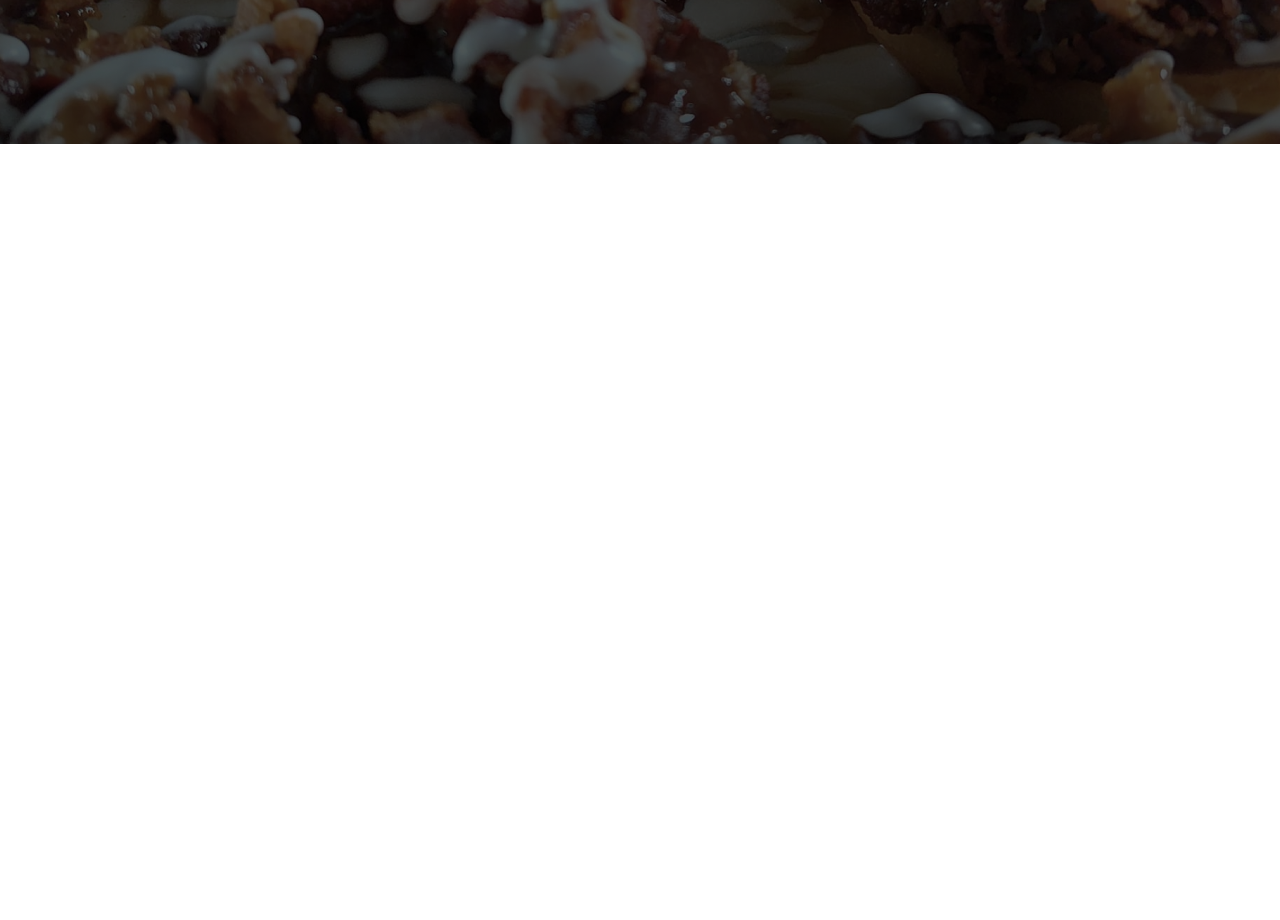
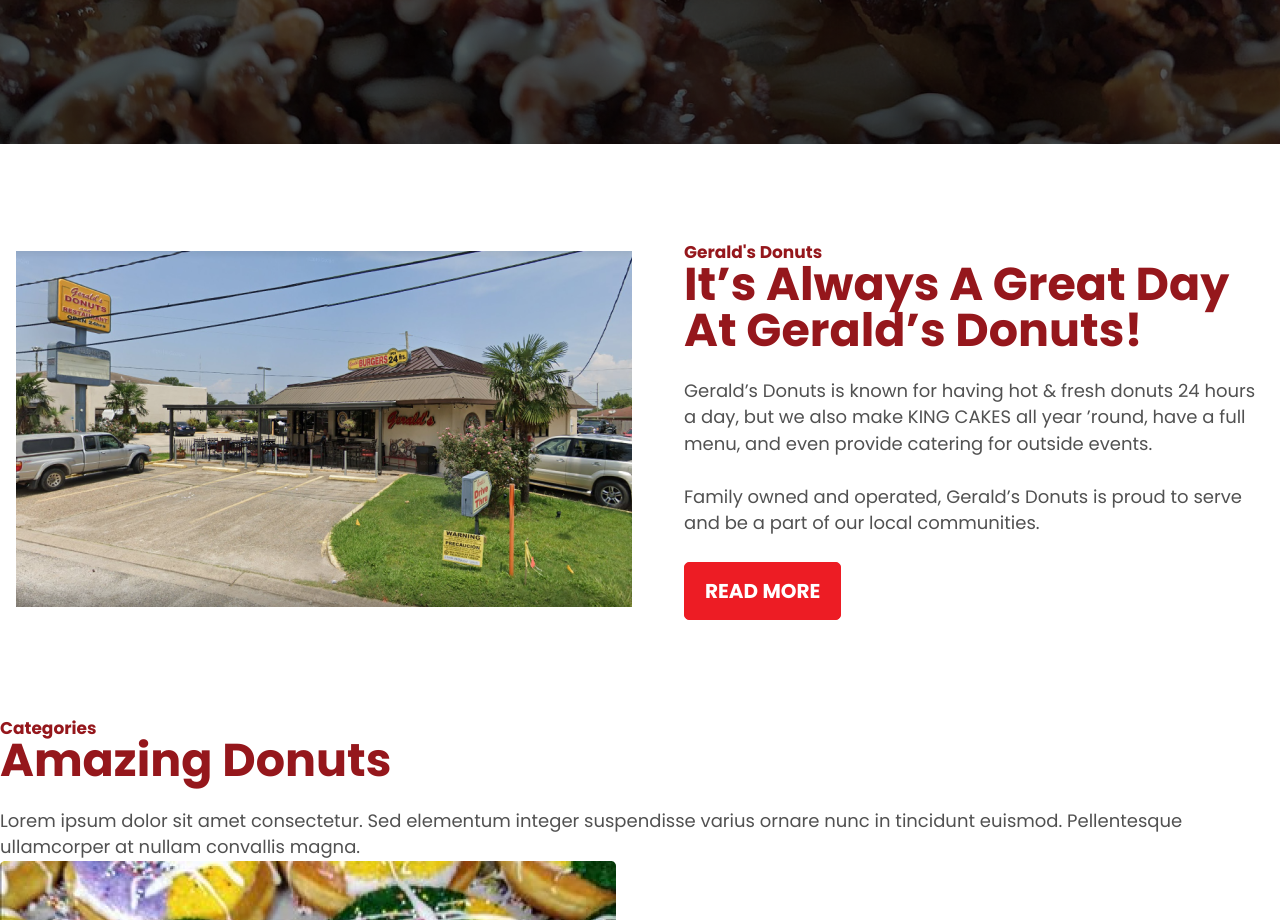
Before and after one commit to ArdsGold/Thoughnuts2, a plain HTML site: page index.html in a window 1280 px wide. Shown: the part 500-1420 px from the top of the page. Before the commit the page ends 800 px from the top, so only its background shows below. Drawn offline with Linux system fonts and the light colour scheme.

Commit message:
Commit message

```diff
--- /dev/null
+++ b/db-image-with-text.css
@@ -0,0 +1,26 @@
+.db-image-with-text {
+    max-width: 1248px;
+    height: auto;
+    display: flex;
+    margin: 100px auto;
+    align-items: center;
+    gap: 52px;
+}
+
+.db-image-with-text-words{
+    max-width: 580px;
+}
+
+.db-image-with-text-words .db-text--gray,.h2{
+    padding-bottom: 25px;
+}
+
+@media only screen and (max-width: 1200px){
+
+    .db-image-with-text{
+        flex-direction: column;
+    }
+    .db-image-with-text{
+        width: 90%;
+    }
+}
--- /dev/null
+++ b/db-multigrid-collection.css
@@ -0,0 +1,3 @@
+.db-multigrid-collection{
+
+}
--- a/index.html
+++ b/index.html
@@ -6,16 +6,56 @@
     <title>Disnuts</title>
     <link rel="stylesheet" href="style.css">
     <link rel="stylesheet" href="db-hero-banner.css">
+    <link rel="stylesheet" href="db-image-with-text.css">
+    <link rel="stylesheet" href="db-multigrid-collection.css">
 </head>
 <body>
     <div class="db-container db-container--fwidth">
         <div class="db-hero-banner">
             <div class="db-hero-banner-inner">
-                <h1 class="h1 db-heading-1">Donuts are always made <span class="fresh">fresh</span> daily!</h1>
-                <p class="db-text">Grab a delicious donut with your coffee on the way to work… Or grab a dozen for your office!</p>
+                <h1 class="h1 db-heading-1">DONUTS ARE ALWAYS MADE <span class="fresh">FRESH</span> DAILY!</h1>
+                <p class="db-text">Grab a delicious donut with your coffee on the way to work… <br>Or grab a dozen for your office!</p>
                 <button class="db-cta-button">Buy now</button>
             </div>
         </div>
     </div>
+
+    <div class="db-container db-container--fwidth">
+        <div class="db-image-with-text">
+            <div class="db-image-with-text-image">
+                <img src="assets/images/franchise.png" alt="" class="db-image">
+            </div>
+            <div class="db-image-with-text-words">
+                <h5 class="h5 db-heading-5">Gerald's donuts</h5>
+                <h2 class="h2 db-heading-2">It’s always a great day at Gerald’s Donuts!</h2>
+                <p class="db-text db-text--gray">Gerald’s Donuts is known for having hot & fresh donuts 24 hours a day, but we also make KING CAKES all year ’round, have a full menu, and even provide catering for outside events. <br><br>Family owned and operated, Gerald’s Donuts is proud to serve and be a part of our local communities.</p>
+                <button class="db-cta-button db-cta-button--red">Read More</button>
+            </div>
+        </div>
+    </div>
+
+    <div class="db-container db-container--fwidth">
+        <div class="db-multigrid-collection">
+            <div class="db-multigrid-collection-inner"></div>
+            <h5 class="h5 db-heading-5">Categories</h5>
+            <h2 class="h2 db-heading-2">Amazing Donuts</h2>
+            <p class="db-text db-text--gray">Lorem ipsum dolor sit amet consectetur. Sed elementum integer suspendisse varius ornare nunc in tincidunt euismod. Pellentesque ullamcorper at nullam convallis magna.</p>
+
+            <div class="db-multigrid-collection-photos">
+
+                <div class="db-multigrid-collection-photos--large">
+                    <img src="assets/images/donut1.png" alt="">
+                    <p>King Cakes</p>
+                </div>
+                <div class="db-multigrid-collection-photos--small">
+                    <img src="assets/images/donut2.png" alt="">
+                    <img src="assets/images/donut2.png" alt="">
+                    <img src="assets/images/donut2.png" alt="">
+                    <img src="assets/images/donut2.png" alt="">
+                </div>
+            </div>
+            <button class="db-cta-button db-cta-button--red">View All</button>
+        </div>
+    </div>
 </body>
 </html>
--- a/style.css
+++ b/style.css
@@ -16,14 +16,31 @@
     list-style-type: none;
 }
 
-.h1 {
+.h1{
     font-family: var(--poppins);
     font-weight: 700;
     font-size: 68px;
     line-height: 100%;
-    text-align: center;
     color: #fff;
     margin-bottom: 30px;
+}
+
+.h2{
+    font-family: var(--poppins);
+    font-weight: 700;
+    font-size: 46px;
+    line-height: 100%;
+    text-transform: capitalize;
+    color: #95171c;
+}
+
+.h5{
+    font-family: var(--poppins);
+    font-weight: 700;
+    font-size: 17px;
+    line-height: 100%;
+    color: #95171c;
+    text-transform: capitalize;
 }
 
 .db-container{
@@ -52,16 +69,28 @@
     padding: 18px 20px;
 }
 
+.db-cta-button--red {
+    border: 1px solid #ed1c24;
+    background: #ed1c24;
+}
+
 .db-text{
     font-family: var(--poppins);
     font-weight: 400;
     font-size: 18px;
     line-height: 100%;
-    text-align: center;
+    /* text-align: center; */
     color: #fff;
     margin-bottom: 30px;
 }
 
 .db-text--gray{
+    line-height: 147%;
     color: #515151;
+    margin: 0px;
 }
+
+.db-image{
+    width: 100%;
+    height: 100%;
+}
```
Also changed, not shown: assets/images/donut1.png (added), assets/images/donut2.png (added), assets/images/franchise.png (added).
